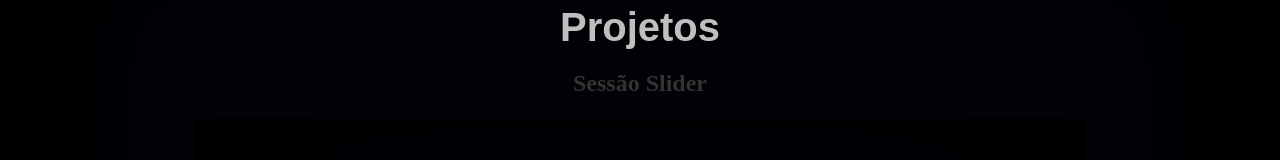
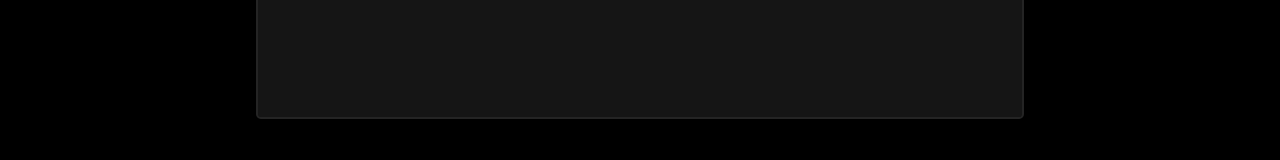
Before and after one commit to GislanePires/portfolio-da-gi, a React (Vite) app: page / in a window 1280 px wide. Shown: the part 1401-1561 px from the top of the page. Built offline with nearby package versions, Linux system fonts and the light colour scheme; a web font is replaced by a local one.

Commit message:
:lipstick: feat: ajuste no vh no componente About

```diff
--- a/src/App.jsx
+++ b/src/App.jsx
@@ -14,7 +14,6 @@ function App() {
     <Header />
     <About />
     <Footer />
-      {/* <h1>sou o app</h1> */}
     </>
   )
 }
--- a/src/Components/About/index.jsx
+++ b/src/Components/About/index.jsx
@@ -49,7 +49,7 @@ const AboutSection = styled.section`
   align-items: center;
   justify-content: space-around;
   width: 100%;
-  height: 100vh;
+  /* height: 100vh; */
   background-color: rgb(0, 0, 0);
 `;
 const AboutText = styled.article`
@@ -107,7 +107,7 @@ const MainAbout = styled.section`
   justify-content: space-around;
   color: rgba(255, 255, 255, 0.75);
   width: 60vw;
-  height: 80vh;
+  height: 100vh;
   background-color: #151515;
   padding: 3rem;
   border-radius: 0.3rem;
@@ -186,10 +186,10 @@ const Emphasis = styled.p`
 const ProjectSection = styled.section`
   height: 100vh;
   width: 100%;
-  background-color: rgb(2 ,2, 7);
+  /* background-color: rgb(2 ,2, 7);
   box-shadow: 0px -83px 131px 65px rgba(0, 0, 0, 1) inset;
   -webkit-box-shadow: 0px -83px 131px 65px rgba(0, 0, 0, 1) inset;
-  -moz-box-shadow: 0px -83px 131px 65px rgba(0, 0, 0, 1);
+  -moz-box-shadow: 0px -83px 131px 65px rgba(0, 0, 0, 1); */
   color: #fff;
   padding: 5%;
   display: flex;
--- a/src/Components/Footer/index.jsx
+++ b/src/Components/Footer/index.jsx
@@ -1,7 +1,8 @@
 import styled from "styled-components";
 const FooterSection = styled.section`
 width: 100%;
-height: 30vh;
+height: 40vh;
+display: flex;
 background-image:
 linear-gradient(
       rgba(0, 0, 0, 0.6),
--- a/src/Components/Slider/index.jsx
+++ b/src/Components/Slider/index.jsx
@@ -10,12 +10,6 @@ import { EffectCoverflow, Pagination } from "swiper/modules";
 const SliderSection = styled.section`
   padding: 20px;
   text-align: center;
-`;
-
-const SliderTitle = styled.h3`
-  font-size: 24px;
-  margin-bottom: 20px;
-  color: #333;
 `;
 
 const StyledSwiper = styled(Swiper)`
@@ -73,7 +67,6 @@ export default function Slider() {
 
   return (
     <SliderSection>
-      <SliderTitle>Sessão Slider</SliderTitle>
 
       <StyledSwiper
         effect={"coverflow"}
```
